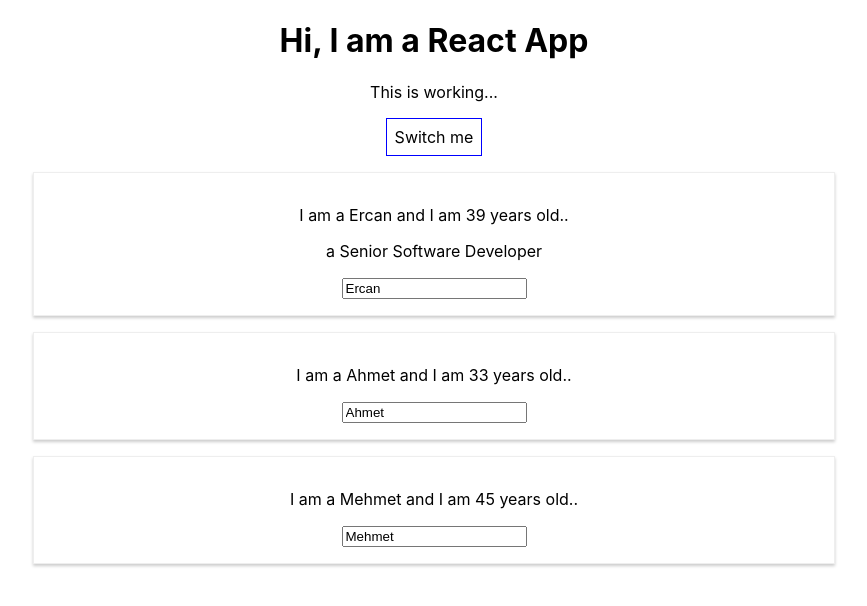
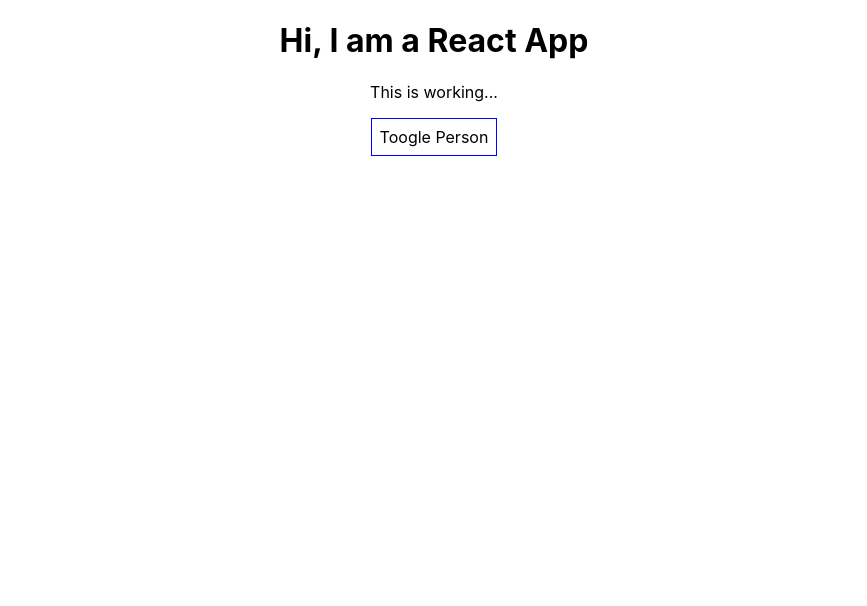
Before and after one commit to ercanerdogan/reactAppWithMaximillian, a React (Create React App) app: page / in a window 1280 px wide. Shown: the top 606 px of the page, without its empty margins (206-1073 px from the left). Built offline with nearby package versions, Linux system fonts and the light colour scheme.

Commit message:
Working with Lists and Conditionals

```diff
--- a/src/App.js
+++ b/src/App.js
@@ -5,31 +5,40 @@
 class App extends Component{
   state={
     persons : [
-      {name:"Ercan", age:39},
-      {name:"Ahmet", age:33},
-      {name:"Mehmet", age:45}
+      {id:"1", name:"Ercan", age:39},
+      {id:"2", name:"Ahmet", age:33},
+      {id:"3", name:"Mehmet", age:45}
     ],
-    otherState : " Some other value"
+    otherState : " Some other value",
+    showPersons : false
   }
 
-  switchNameHandler = (newName)=>{
-    this.setState({
-      persons : [
-        {name: newName, age:39},
-        {name:"Ahmet Erdoğan", age:33},
-        {name:"Mehmet Erdoğan", age:45}
-      ]
-    })
+  deletePersonsHandler = (personIndex) =>{
+    // const persons=this.state.persons.slice();
+    const personsDelete = [...this.state.persons];
+
+    personsDelete.splice(personIndex,1);
+    this.setState({persons:personsDelete});
   }
 
-  nameChangedHandler = (event)=>{
-    this.setState({
-      persons : [
-        {name: event.target.value, age:39},
-        {name: "Ahmet Erdoğan", age:33},
-        {name:"Mehmet Erdoğan", age:45}
-      ]
+  nameChangedHandler = (event, id)=>{
+    const personIndex = this.state.persons.findIndex(p=>{
+      return p.id===id;
     })
+
+    const editPerson = {...this.state.persons[personIndex]};
+    editPerson.name = event.target.value;
+
+    const personsNew =[...this.state.persons];
+    personsNew[personIndex] = editPerson;
+
+    this.setState({persons : personsNew});
+
+  }
+
+  togglePersonsHandler = () =>{
+    const doesShow = this.state.showPersons;
+    this.setState({showPersons : !doesShow});
   }
 
   render() {
@@ -40,6 +49,23 @@
       padding : '8px'
     }
 
+    let persons=null;
+
+    if(this.state.showPersons){
+      persons = (
+        <div>
+          {this.state.persons.map((person, index)=>{
+            return <Person
+              click={()=>this.deletePersonsHandler(index)}
+              name={person.name}
+              age={person.age}
+              key={person.id}
+              changed={(event)=>this.nameChangedHandler(event, person.id)}/>
+          })}
+        </div>
+      );
+    }
+
     return (
       <div className="App">
           <h1>Hi, I am a React App</h1>
@@ -47,23 +73,11 @@
 
           <button
           style={style}
-          onClick={this.switchNameHandler.bind(this, "Ercan Erdoğan")}>Switch me</button>
-          <Person
-            name={this.state.persons[0].name}
-            age={this.state.persons[0].age}
-            click={this.switchNameHandler.bind(this, "Ercan Erdoğan!!!")}
-            changed={this.nameChangedHandler}>a Senior Software Developer
+            // onClick={this.switchNameHandler.bind(this, "Ercan Erdoğan")}>Switch me</button>
+            onClick={this.togglePersonsHandler}>Toogle Person
+          </button>
+          {persons}
 
-          </Person>
-          <Person
-            name={this.state.persons[1].name}
-            age={this.state.persons[1].age}>
-
-          </Person>
-          <Person
-            name={this.state.persons[2].name}
-            age={this.state.persons[2].age}>
-          </Person>
       </div>
     );
 
```
